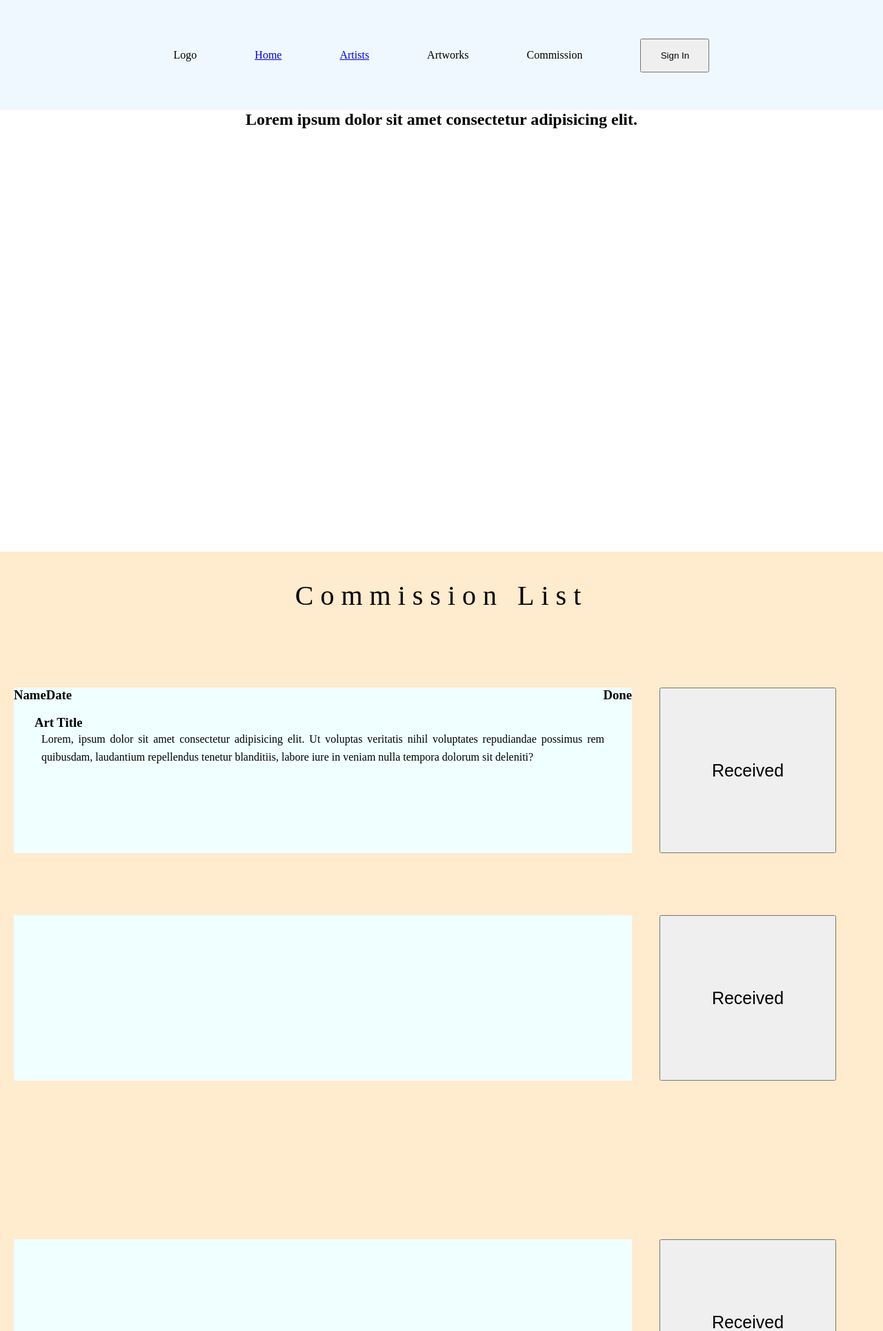
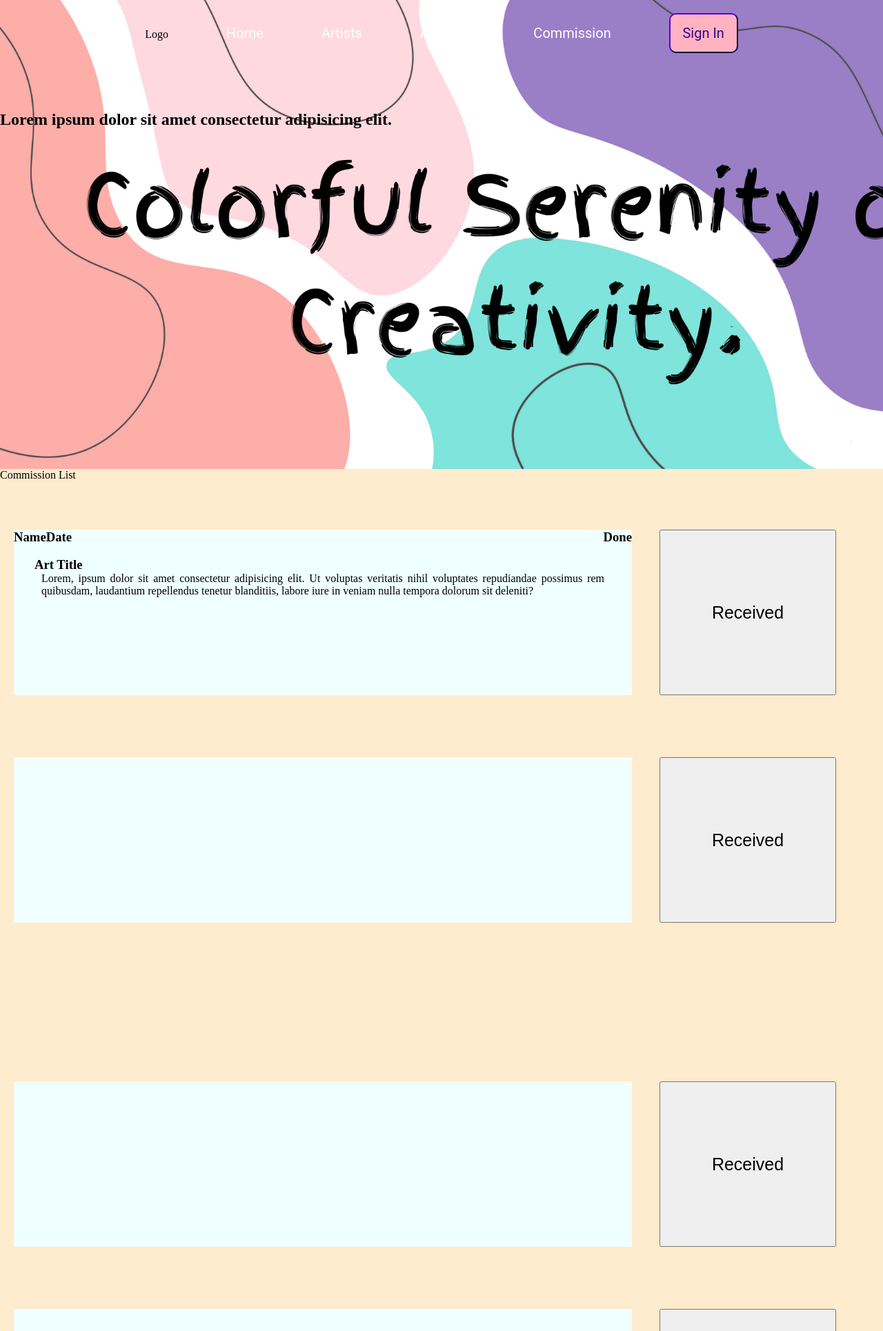
Before and after one commit to arpcadelina/ART-TOWN, a PHP site: page /html/3commissionlist.html in a window 1280 px wide. Shown: the top 1930 px of the page at 69% size. Run offline with PHP 8.4, Linux system fonts and the light colour scheme.

Commit message:
Update the css for index

```diff
--- a/styles/styles.css
+++ b/styles/styles.css
@@ -10,69 +10,120 @@
 
     /* Navigation */
 
-    .banner, .artist-index{
+    .banner{
+        background-image:url(../Banner/home.png);
+        background-size: cover;
+    }
+
+    .artist{
+        background-image:url(../Banner/artist.png);
+        background-size: cover;
+    }
+
+    .art{
+        background-image:url(../Banner/art.png);
+        background-size: cover;
+    }
+
+    .logo{
+        height: 100px;
+        padding-right: 50px;
+    }
+
+    .banner, .artist, .art{
 
         width: 100%;
-        height: 100vh;
+        height: 85vh;
     }
 
     nav {
 
         width: 100%;
         height: 20vh;
-        background-color: aliceblue;
         display: flex;
         justify-content: center;
         align-items: center;
     }
 
-    li {
+    .banner li a, .artist li a, .art li a{
+        font-family: 'Roboto', 'sans serif';
+        font-size: 20px;
+        display: inline-block;
+        list-style: none;
+        color: white;
+        text-decoration: none;
+        transition: all 0.3s ease 0s;
+    }
+
+    .banner li, .art li, .artist li {
 
         display: inline-block;
-        padding: 40px;
+        padding: 15px;
+        padding-left: 40px;
+        padding-right: 40px;
     }
 
-    .logo {
-
-        text-align: left;
+    .nav-container{
+        background-color: #36008D;
+        max-width: 1400px;
+        overflow: auto;
     }
 
-    h1 {
-
-        text-align: center;
-        margin: auto auto;
-    }
-
-    .banner button, .artist-index button {
+    .banner button, .artist button, .art button {
 
         padding: 15px;
         width: 100px;
+        background-color: #FFB3C1;
+        border-color: #36008D;
+        border-radius: 10px;
+        font-family: 'Roboto', 'sans serif';
+        font-size: 20px;
+        color:#36008D;
+        text-decoration: none;
+    }
+
+    .banner li a:hover, .art li a:hover, .artist li a:hover{
+        color: #FFB3C1;
+    }
+
+    .banner button:hover, .artist-index button:hover{
+        background-color:#aa3884;
     }
 
         /* Section: Featured */
+
+            .featured-container{
+                padding-left: 100px;
+                align-self: flex-start;
+                margin-top: 20px;
+                max-width: 1400px;
+                overflow: auto;
+            }
 
             .featured {
 
                 width: 100%;
                 height: 100vh;
-                background-color: antiquewhite;
+                background-color: #36008D;
             }
 
-            header {
+            .ftitle {
 
                 padding: 40px;
                 text-align: center;
-                font-size: 40px;
-                letter-spacing: 10px;
+                font-family: 'Finger Paint', 'cursive';
+                font-size: 50px;
+                letter-spacing: 5px;
+                color: white;
             }
 
             .featured-figure {
 
-                background-color: black;
+                background-color: #FFB3C1;
                 width: 350px;
                 height: 450px;
                 float: left;
-                margin: 0 20px;
+                margin: 0 40px;
             }
 
             .featured-img {
@@ -111,26 +160,33 @@
                     float: left;
                 }
 
+                .atitle {
+
+                    padding: 40px;
+                    text-align: center;
+                    font-family: 'Finger Paint', 'cursive';
+                    font-size: 50px;
+                    color: #FFB3C1;
+                }
+
                 .about-div:nth-child(1) {
-
-                    background-color:blanchedalmond;
+                    background-color: #36008D;
                     width: 40%;
                     height: 100vh;
+                    font-family: 'Roboto','sans serif';
+                    font-size: 17px;
+                    color: white;
+                    text-align: left;
+                    line-height: 1.6;
                 }
 
                 .about-div:nth-child(2) {
-
-                    background-color:bisque;
                     width: 60%;
                     height: 100vh;
+                    background-image: url(../Other/aboutus.png);
+                    background-size: cover;
                 }
 
-                p {
-
-                    margin: 0 30px;
-                    text-align: left;
-                    line-height: 1.6;
-                }
 
                     /* Section: Sign-in */
 
@@ -142,28 +198,32 @@
                     }
 
                     .sign-div {
-
-                        background-color: burlywood;
+                        padding-top: 250px;
                         width: 50%;
-                        height: 100vh;
+                        height: 78vh;
                         float: left;
                     }
 
-                    .sign-div:nth-child(2) {
-
-                        background-color: aliceblue;
+                    .sign-div:nth-child(1) {
+                        background-image: url(../Other/artist.png);
+                        background-size: contain;
                     }
 
-                    div button {
-
-                        width: 250px;
-                        padding: 10px;
-                        margin: 10px;
-                        top: 50%;
+                    .sign-div:nth-child(2) {
+                        background-image: url(../Other/commissioner.png);
+                        background-size: contain;
                     }
 
-                    .home-button-sign, .home-button-apply {
-
+                    .sign-in button {
+                        width: 250px;
+                        top: 50%;
+                        padding: 15px;
+                        background-color: #FFB3C1;
+                        border-color: #36008D;
+                        border-radius: 10px;
+                        font-family: 'Roboto', 'sans serif';
+                        font-size: 20px;
+                        color:#36008D;
                         display: block;
                         margin: 60px auto;
                     }
```
Also changed, not shown: other parts of styles/styles.css (+28 -13 lines).
